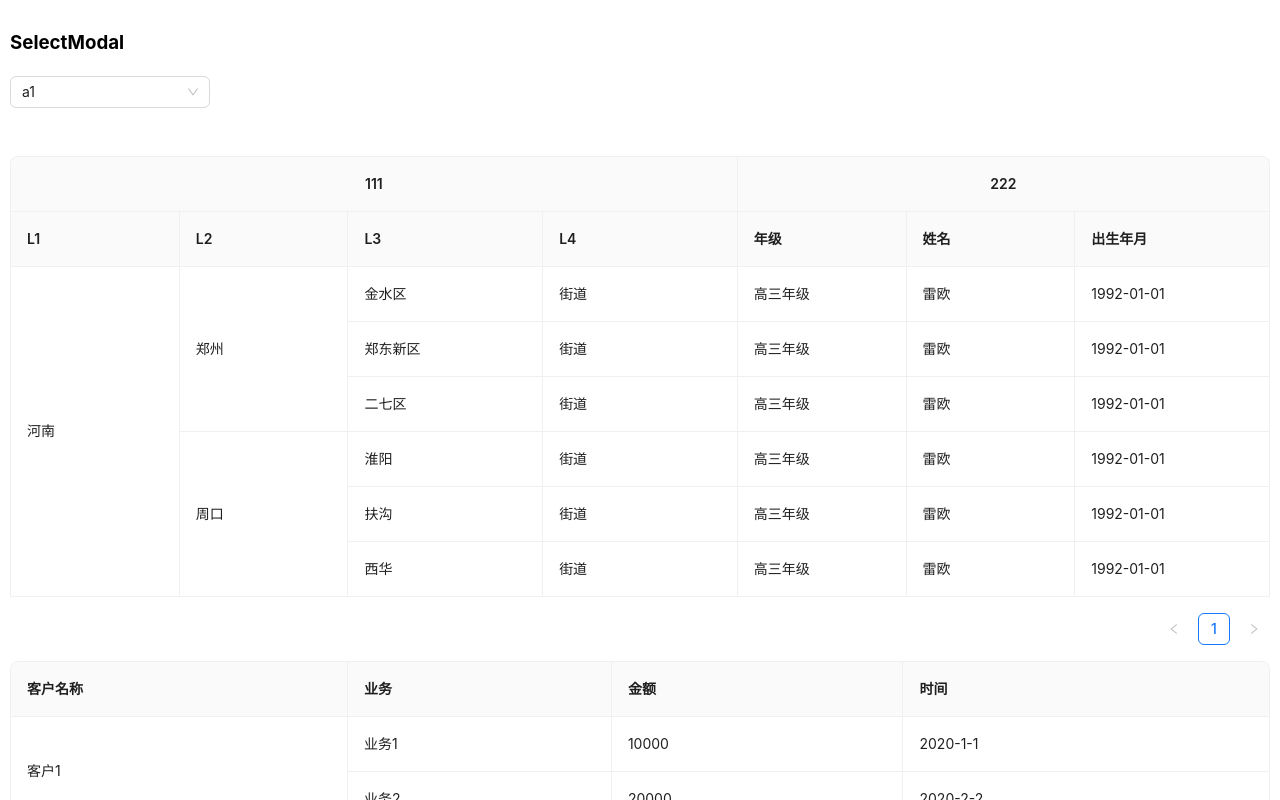
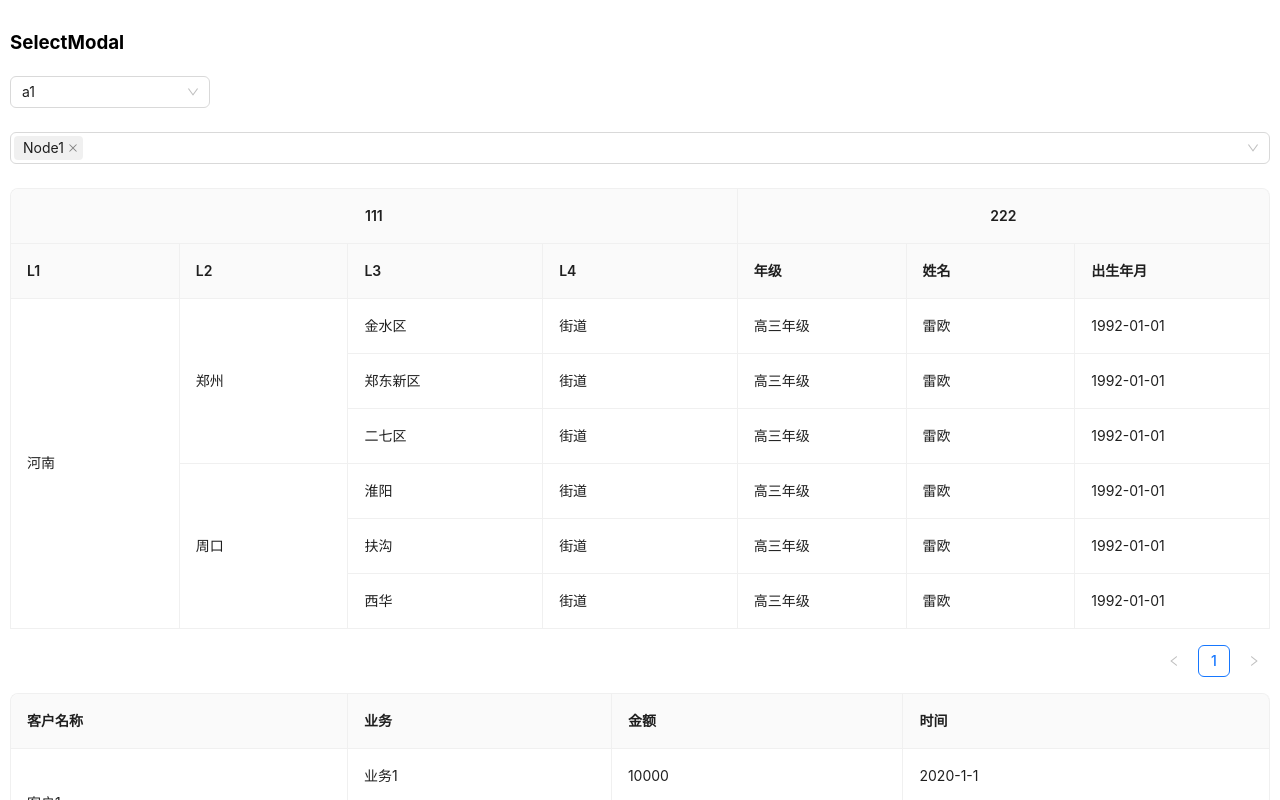
Before and after one commit to minsion/react-components, a React (Vite) app: page / in a window 1280 px wide. Shown: the top 800 px of the page. Built offline with nearby package versions, Linux system fonts and the light colour scheme.

Commit message:
flatTreeData

```diff
--- a/src/App.jsx
+++ b/src/App.jsx
@@ -66,9 +66,20 @@ function App() {
     for (var i = 0; i < 7; i++) {
       tempWeekArr.push(dayjs().startOf('week').add(i, 'day').format("YYYY-MM-DD"))
     }
-    console.log(tempWeekArr)
     // ['2024-12-22', '2024-12-23', '2024-12-24', '2024-12-25', '2024-12-26', '2024-12-27', '2024-12-28']
     return tempWeekArr;
+  }
+  const isBetweenTime = (currentDate, timeQuantum) => {
+    let isBetween = true;
+    let currentTime = new Date(currentDate);
+    let startTime = new Date(timeQuantum[0]);
+    let endTime = new Date(timeQuantum[1]);
+    let t1 = currentTime.getTime() - startTime.getTime();
+    let t2 = currentTime.getTime() - endTime.getTime();
+    if (t1 < 0 || t2 > 0) {
+      isBetween = false;
+    }
+    return isBetween;
   }
 
   useEffect(() => {
@@ -101,6 +112,8 @@ for (let i = 10; i < 36; i++) {
         onClick={handleChange}
         style={{ width: 200 }}
       />
+      <br />
+      <br />
       <SelectModal visible={selectModalVisible} onCancel={handleCancel} />
       <br />
       <br />
@@ -125,7 +138,7 @@ for (let i = 10; i < 36; i++) {
       </div>
       <div className='wrapper-tag-input'>
         <h3>Accordion</h3>
-        <Accordion defaultIndex="1" onItemClick={console.log}>
+        <Accordion defaultIndex="1">
           <AccordionItem label="A" index="1">
             AAAAAA
           </AccordionItem>
--- a/src/components/SelectModal/index.jsx
+++ b/src/components/SelectModal/index.jsx
@@ -1,164 +1,217 @@
-import { CloseCircleOutlined } from '@ant-design/icons';
-import { Modal, Tag, Tree } from 'antd';
-import React, { useEffect, useState } from 'react';
-import './index.css';
+// import { CloseCircleOutlined } from '@ant-design/icons';
+// import { Modal, Tag, Tree } from 'antd';
+// import React, { useEffect, useState } from 'react';
+// import './index.css';
 
-const SelectModal = (props) => {
-  const { visible, onCancel } = props;
+// const SelectModal = (props) => {
+//   const { visible, onCancel } = props;
+//   const treeData = [
+//     {
+//       title: '河南',
+//       key: '0-0',
+//       children: [
+//         {
+//           title: '郑州',
+//           key: '0-0-0',
+//           children: [
+//             {
+//               title: '东区',
+//               key: '0-0-0-0',
+//             },
+//             {
+//               title: '金水区',
+//               key: '0-0-0-1',
+//             },
+//             {
+//               title: '二七区',
+//               key: '0-0-0-2',
+//             },
+//           ],
+//         },
+//         {
+//           title: '0-0-1',
+//           key: '0-0-1',
+//           children: [
+//             {
+//               title: '0-0-1-0',
+//               key: '0-0-1-0',
+//             },
+//             {
+//               title: '0-0-1-1',
+//               key: '0-0-1-1',
+//             },
+//             {
+//               title: '0-0-1-2',
+//               key: '0-0-1-2',
+//             },
+//           ],
+//         },
+//         {
+//           title: '0-0-2',
+//           key: '0-0-2',
+//         },
+//       ],
+//     },
+//     {
+//       title: '0-1',
+//       key: '0-1',
+//       children: [
+//         {
+//           title: '0-1-0-0',
+//           key: '0-1-0-0',
+//         },
+//         {
+//           title: '0-1-0-1',
+//           key: '0-1-0-1',
+//         },
+//         {
+//           title: '0-1-0-2',
+//           key: '0-1-0-2',
+//         },
+//       ],
+//     },
+//     {
+//       title: '0-2',
+//       key: '0-2',
+//     },
+//   ];
+//   const [expandedKeys, setExpandedKeys] = useState(['0-0-0', '0-0-1']);
+//   const [checkedKeys, setCheckedKeys] = useState(['0-0-0']);
+//   const [checkedItem, setCheckedItem] = useState([]);
+//   const [autoExpandParent, setAutoExpandParent] = useState(true);
+
+//   const onExpand = (expandedKeysValue) => {
+//     setExpandedKeys(expandedKeysValue);
+//     setAutoExpandParent(false);
+//   };
+//   const onCheck = (checkedKeysValue, e) => {
+//     setCheckedKeys(checkedKeysValue);
+//     setCheckedItem(e.checkedNodes.filter(item => item.children?.length));
+//     console.log(888, e.checkedNodes, checkedItem);
+//   };
+//   useEffect(() => {
+
+//   }, [])
+
+//   return (
+//     <div>
+//       <Modal
+//         wrapClassName="select-modal"
+//         title="选择人员"
+//         width={1000}
+//         open={visible}
+//         onCancel={onCancel}
+//       >
+//         <div className="content">
+//           <div className="left">
+//             <Tree
+//               checkable
+//               onExpand={onExpand}
+//               expandedKeys={expandedKeys}
+//               autoExpandParent={autoExpandParent}
+//               onCheck={onCheck}
+//               checkedKeys={checkedKeys}
+//               treeData={treeData}
+//             />
+//           </div>
+//           <div className="right">
+//             {checkedItem?.map(item => {
+//               return (
+//                 <Tag closeIcon={<CloseCircleOutlined />}>{item?.title}</Tag>
+//               )
+//             })}
+
+//           </div>
+//         </div>
+//       </Modal>
+//     </div>
+//   );
+// }
+
+// export default SelectModal;
+import { TreeSelect } from 'antd';
+import React, { useState } from 'react';
+const { SHOW_PARENT } = TreeSelect;
 const treeData = [
   {
-      title: '河南',
+    title: 'Node1',
+    value: '0-0',
     key: '0-0',
     children: [
       {
-          title: '郑州',
+        title: 'Child Node1',
+        value: '0-0-0',
         key: '0-0-0',
-          children: [
-            {
-              title: '东区',
-              key: '0-0-0-0',
       },
       {
-              title: '金水区',
-              key: '0-0-0-1',
+        title: 'Child Node2',
+        value: '0-0-1',
+        key: '0-0-1',
       },
       {
-              title: '二七区',
-              key: '0-0-0-2',
-            },
-          ],
-        },
-        {
-          title: '0-0-1',
-          key: '0-0-1',
-          children: [
-            {
-              title: '0-0-1-0',
-              key: '0-0-1-0',
-            },
-            {
-              title: '0-0-1-1',
-              key: '0-0-1-1',
-            },
-            {
-              title: '0-0-1-2',
-              key: '0-0-1-2',
-            },
-          ],
-        },
-        {
-          title: '0-0-2',
+        title: 'Child Node3',
+        value: '0-0-2',
         key: '0-0-2',
       },
     ],
   },
   {
-      title: '0-1',
+    title: 'Node2',
+    value: '0-1',
     key: '0-1',
     children: [
       {
-          title: '0-1-0-0',
-          key: '0-1-0-0',
+        title: 'Child Node3',
+        value: '0-1-0',
+        key: '0-1-0',
       },
       {
-          title: '0-1-0-1',
-          key: '0-1-0-1',
+        title: 'Child Node4',
+        value: '0-1-1',
+        key: '0-1-1',
       },
       {
-          title: '0-1-0-2',
-          key: '0-1-0-2',
+        title: 'Child Node5',
+        value: '0-1-2',
+        key: '0-1-2',
       },
     ],
   },
-    {
-      title: '0-2',
-      key: '0-2',
+];
+const App = () => {
+  const [value, setValue] = useState(['0-0']);
+  const convertToFlat = (data) => {
+    return data.reduce((acc, curr) => {
+        acc.push({ ...curr });
+        if (curr.children) {
+          acc = acc.concat(convertToFlat(curr.children));
+        }
+        return acc;
+    }, []);
+  }
+  const filterTreeArray = (flatTreeData, selectKeysArr) => {
+    return flatTreeData.filter(item => {
+      return selectKeysArr.indexOf(item.key) != -1
+    }).map(item => {
+      const {children, ...rest} = item;
+      return rest;
+    })
+  }
+  const onChange = (selectKeys) => {
+    console.log('onChange', selectKeys, filterTreeArray(convertToFlat(treeData), selectKeys));
+    setValue(selectKeys);
+  };
+  const tProps = {
+    treeData,
+    value,
+    onChange,
+    treeCheckable: true,
+    showCheckedStrategy: SHOW_PARENT,
+    placeholder: 'Please select',
+    style: {
+      width: '100%',
     },
-  ];
-  const [expandedKeys, setExpandedKeys] = useState(['0-0-0', '0-0-1']);
-  const [checkedKeys, setCheckedKeys] = useState(['0-0-0']);
-  const [checkedItem, setCheckedItem] = useState([]);
-  const [autoExpandParent, setAutoExpandParent] = useState(true);
-
-  const onExpand = (expandedKeysValue) => {
-    setExpandedKeys(expandedKeysValue);
-    setAutoExpandParent(false);
   };
-  const onCheck = (checkedKeysValue, e) => {
-    setCheckedKeys(checkedKeysValue);
-    setCheckedItem(e.checkedNodes);
-    console.log('onCheck', checkedKeysValue, e);
+  return <TreeSelect {...tProps} />;
 };
-  const finditem = (arr, key) => {
-    let obj = "";
-    finditemx(arr, key);
-    return obj;
-    function finditemx(arr, key) {
-      for (let i = 0; i < arr.length; i++) {
-        const item = arr[i];
-        if (item.key === key) {
-          obj = item;
-          break;
-        }
-        if (item.children) {
-          finditemx(item.children, key);
-        }
-      }
-    }
-  };
-  const getCheckedNodes = (data) => {
-    const checkedNodes = [];
-    const traverse = function(node) {
-      const childNodes = node.children ? node.children : [];
-      childNodes?.forEach(child => {
-        checkedNodes.push(child);
-      });
-    };
-    traverse(data)
-    return checkedNodes;
-  }
-  useEffect(() => {
-    const currentItem = finditem(treeData, '0-0-0');
-    const currentItemChildren = getCheckedNodes(currentItem);
-    console.log(999,currentItem, getCheckedNodes(currentItem));
-    setCheckedItem(currentItemChildren)
-  }, [])
-
-
-
-  return (
-    <div>
-      <Modal
-        wrapClassName="select-modal"
-        title="选择人员"
-        width={1000}
-        open={visible}
-        onCancel={onCancel}
-      >
-        <div className="content">
-          <div className="left">
-            <Tree
-              checkable
-              onExpand={onExpand}
-              expandedKeys={expandedKeys}
-              autoExpandParent={autoExpandParent}
-              onCheck={onCheck}
-              checkedKeys={checkedKeys}
-              treeData={treeData}
-            />
-          </div>
-          <div className="right">
-            {checkedItem?.map(item => {
-              return (
-                <Tag closeIcon={<CloseCircleOutlined />}>{item?.title}</Tag>
-              )
-            })}
-
-          </div>
-        </div>
-      </Modal>
-    </div>
-  );
-}
-
-export default SelectModal;
+export default App;
```
Also changed, not shown: index.html (+4 -4 lines). Lines whose indentation alone changed are shown as unchanged.
